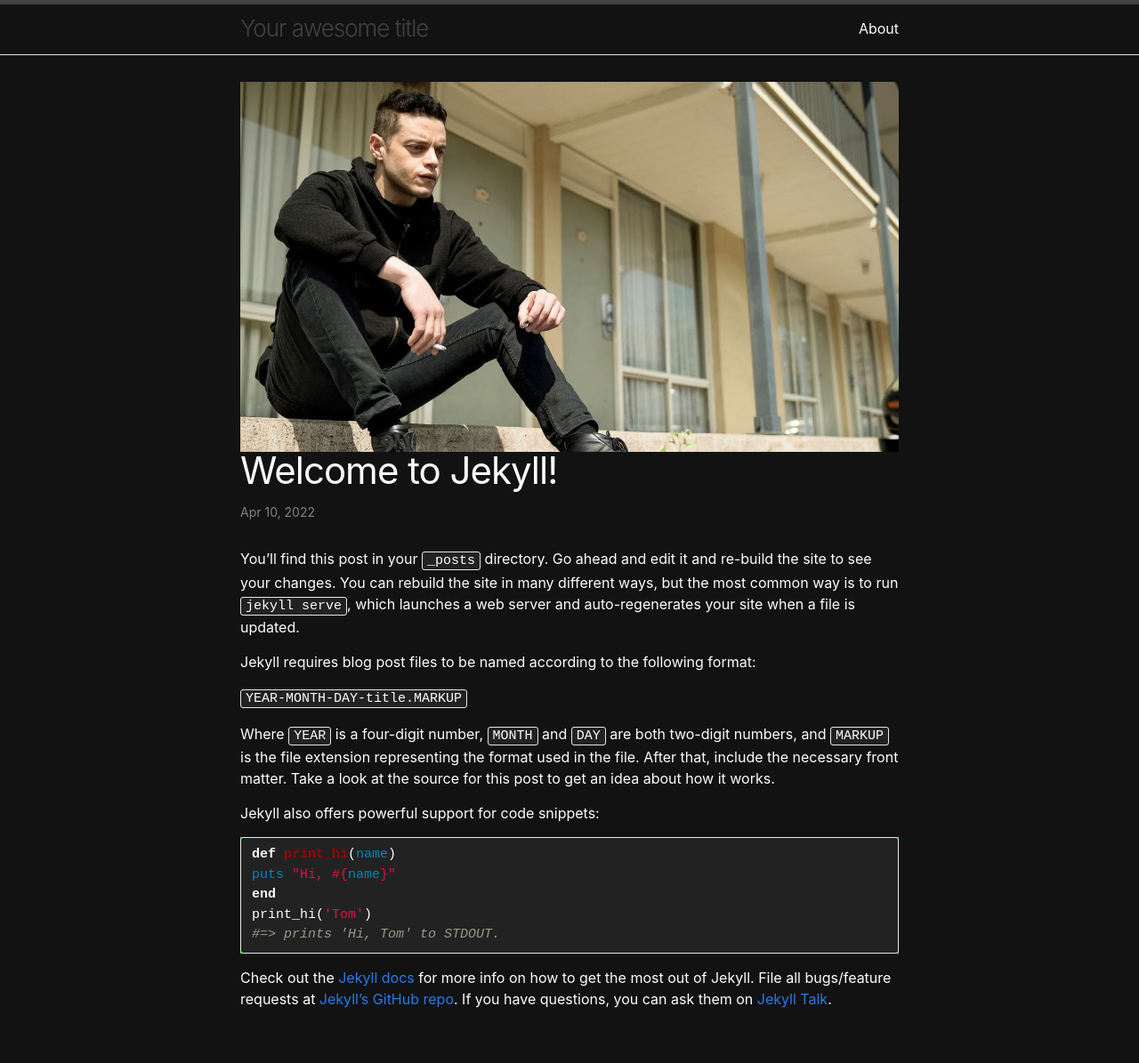
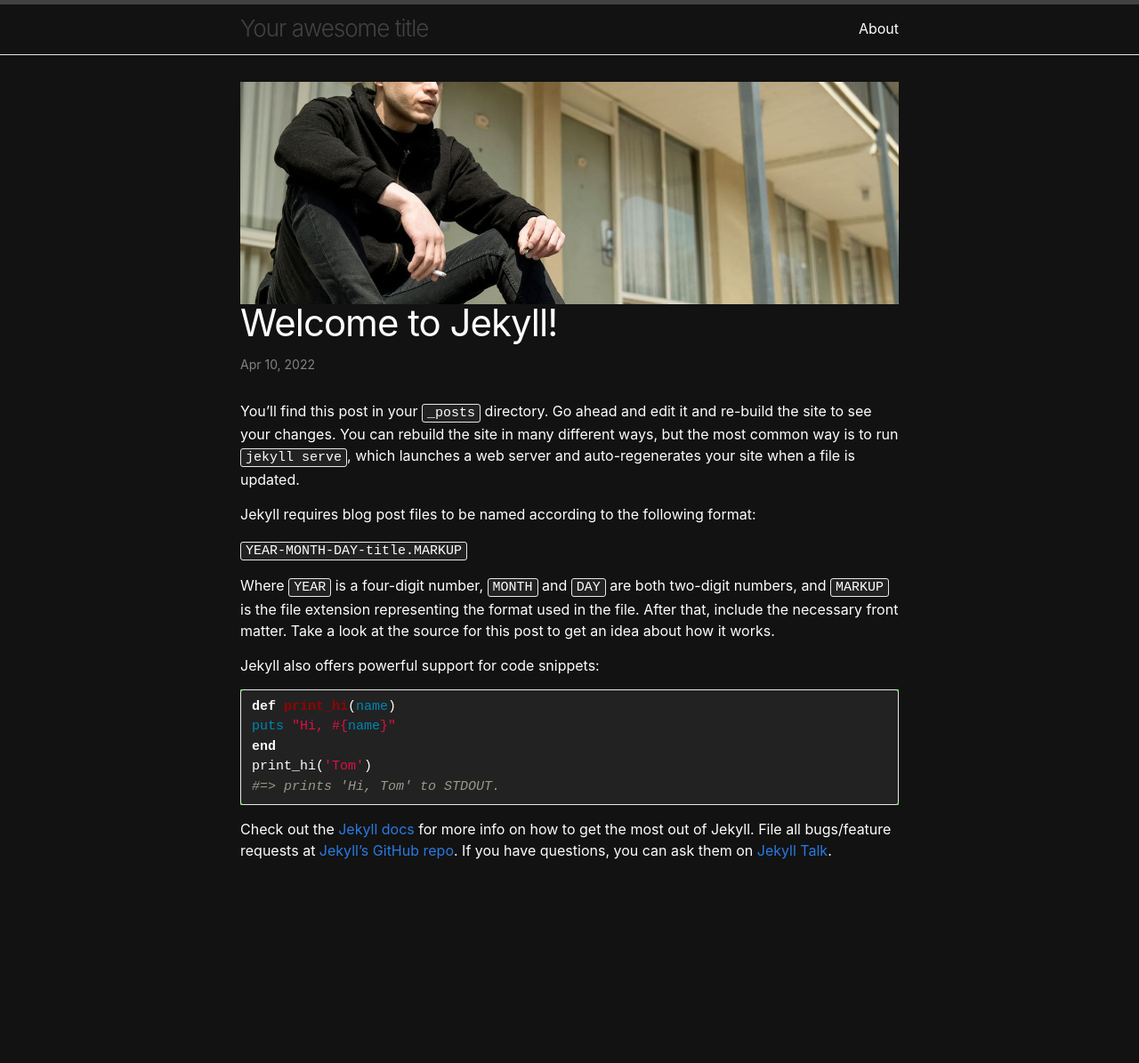
Before and after one commit to marcellbarsony/blog, a Jekyll site: the page built from _posts/2022-04-10-welcome_to_jekyll.md, in a window 1280 px wide. Shown: the whole page at 89% size. Built offline with Jekyll 4.4.1, drawn with Linux system fonts in a browser that asks for light colours; after the commit the page ends 1028 px from its top, so only the background shows below that.

Commit message:
Modified layout

```diff
--- a/_sass/minima/_layout.scss
+++ b/_sass/minima/_layout.scss
@@ -239,3 +239,9 @@
     }
   }
 }
+
+.featured-image-post {
+  width: 100%;
+  height: 250px;
+  object-fit: cover;
+}
```
